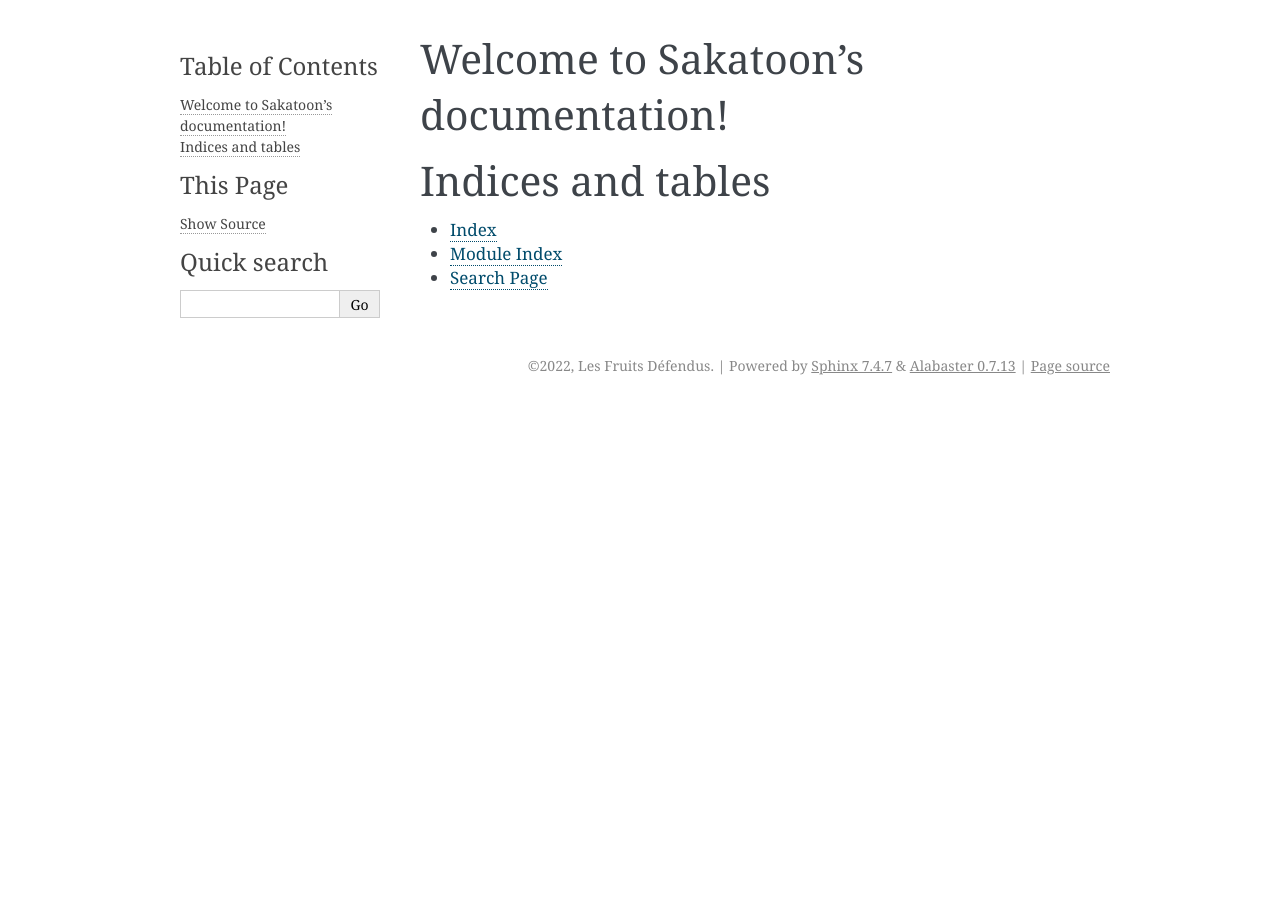
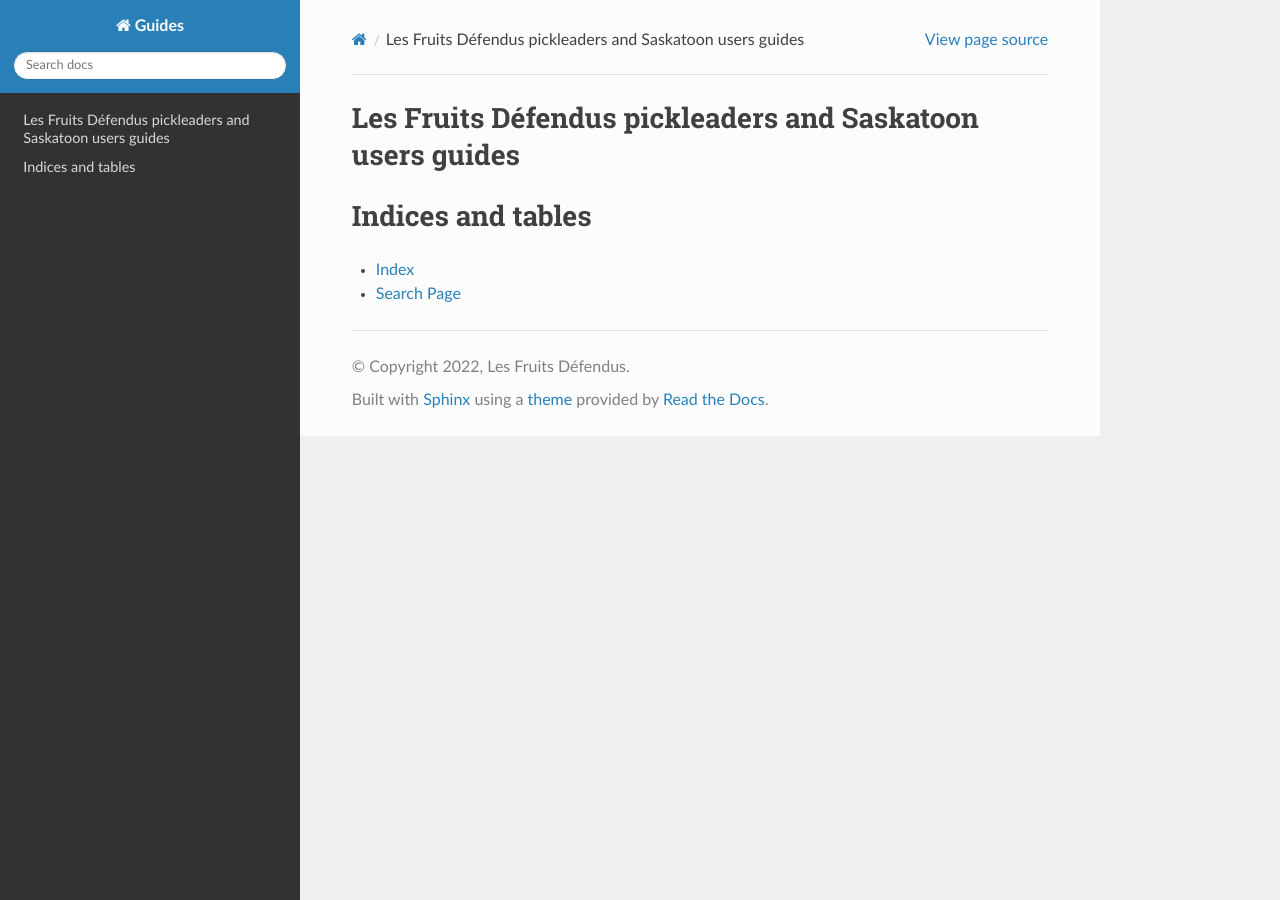
Before and after one commit to LesFruitsDefendus/guides, a Sphinx documentation site: the page built from docs/source/index.rst, in a window 1280 px wide. Built offline with Sphinx 7.4.7 and the Read the Docs theme 2.0.0, drawn with Linux system fonts in a browser that asks for light colours.

```diff
--- a/docs/source/conf.py
+++ b/docs/source/conf.py
@@ -17,7 +17,7 @@
 
 # -- Project information -----------------------------------------------------
 
-project = 'Sakatoon'
+project = 'Guides'
 copyright = '2022, Les Fruits Défendus'
 author = 'Les Fruits Défendus'
 
@@ -31,6 +31,8 @@
 # extensions coming with Sphinx (named 'sphinx.ext.*') or your custom
 # ones.
 extensions = [
+    "sphinx_rtd_theme",
+    "sphinxcontrib.spelling",
 ]
 
 # Add any paths that contain templates here, relative to this directory.
@@ -41,13 +43,16 @@
 # This pattern also affects html_static_path and html_extra_path.
 exclude_patterns = []
 
+# Configure spell checker.
+spelling_word_list_filename = 'spelling_wordlist.txt'
+
 
 # -- Options for HTML output -------------------------------------------------
 
 # The theme to use for HTML and HTML Help pages.  See the documentation for
 # a list of builtin themes.
 #
-html_theme = 'alabaster'
+html_theme = 'sphinx_rtd_theme'
 
 # Add any paths that contain custom static files (such as style sheets) here,
 # relative to this directory. They are copied after the builtin static files,
--- a/docs/source/index.rst
+++ b/docs/source/index.rst
@@ -3,8 +3,8 @@
    You can adapt this file completely to your liking, but it should at least
    contain the root `toctree` directive.
 
-Welcome to Sakatoon's documentation!
-====================================
+Les Fruits Défendus pickleaders and Saskatoon users guides
+==========================================================
 
 .. toctree::
    :maxdepth: 2
--- /dev/null
+++ b/setup.py
@@ -0,0 +1,2 @@
+from setuptools import setup
+setup()
```
Also changed, not shown: other parts of docs/source/index.rst (+0 -1 lines), README.md (+9 -0 lines), setup.cfg (added, +15 -0 lines), docs/source/spelling_wordlist.txt (added), 2 other files.
